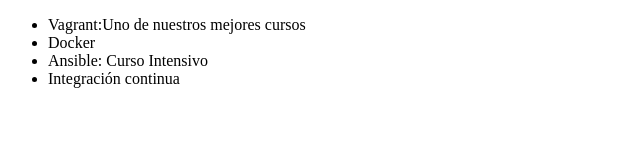
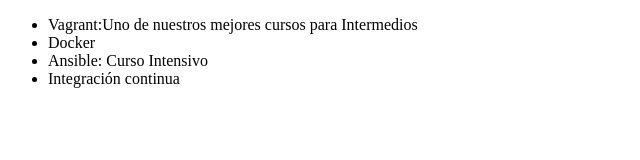
Before and after one commit to Fitata2016/alura-git, a plain HTML site: page index.html in a window 1280 px wide. Shown: the whole page, without its empty margins (0-640 px from the left). Drawn offline with Linux system fonts and the light colour scheme.

Commit message:
Cambiando el codigo

```diff
--- a/index.html
+++ b/index.html
@@ -6,7 +6,7 @@
   </head>
   <body>
     <ul>
-      <li>Vagrant:Uno de nuestros mejores cursos</li>
+      <li>Vagrant:Uno de nuestros mejores cursos para Intermedios</li>
 
       <li>Docker</li>
       <li>Ansible: Curso Intensivo</li>
```
